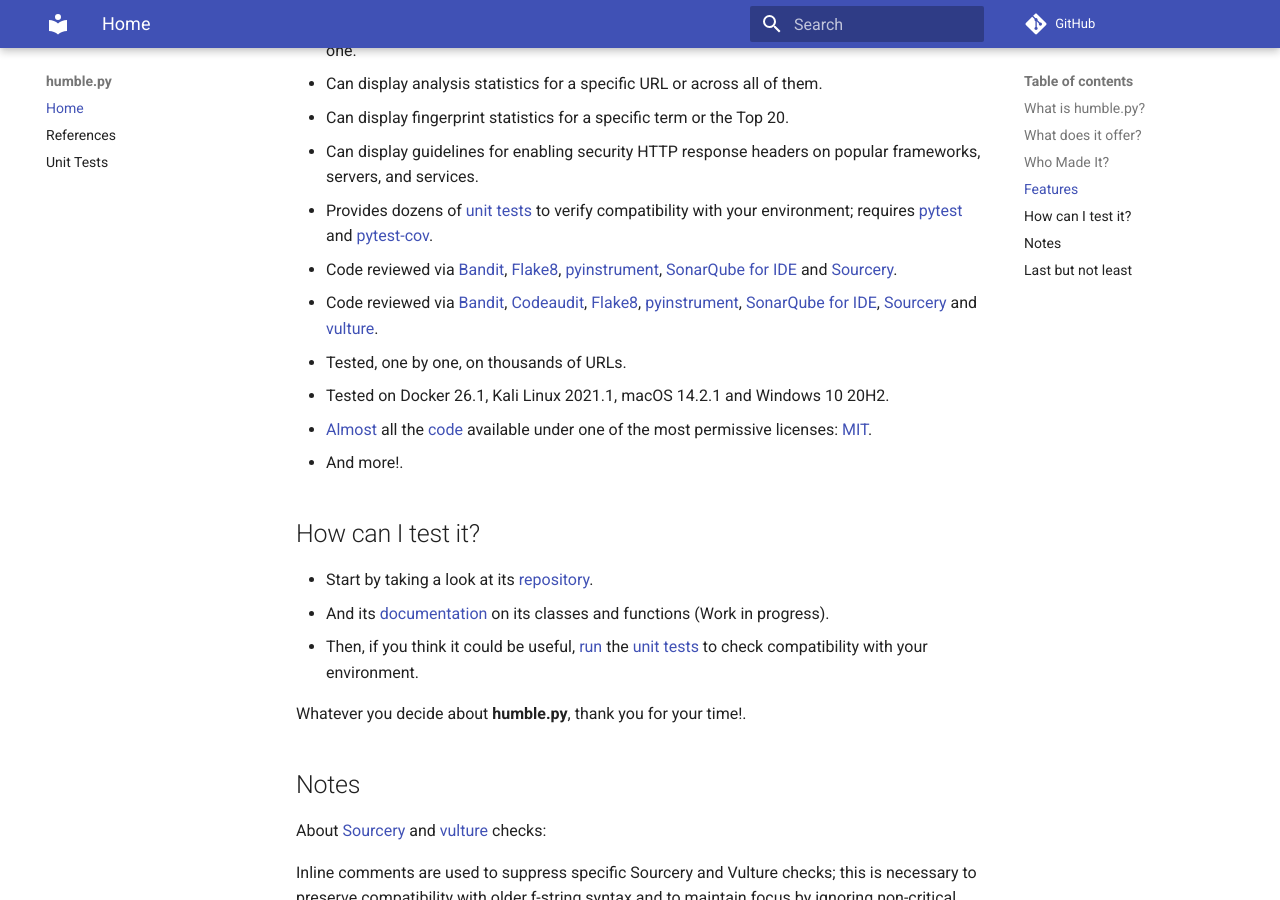
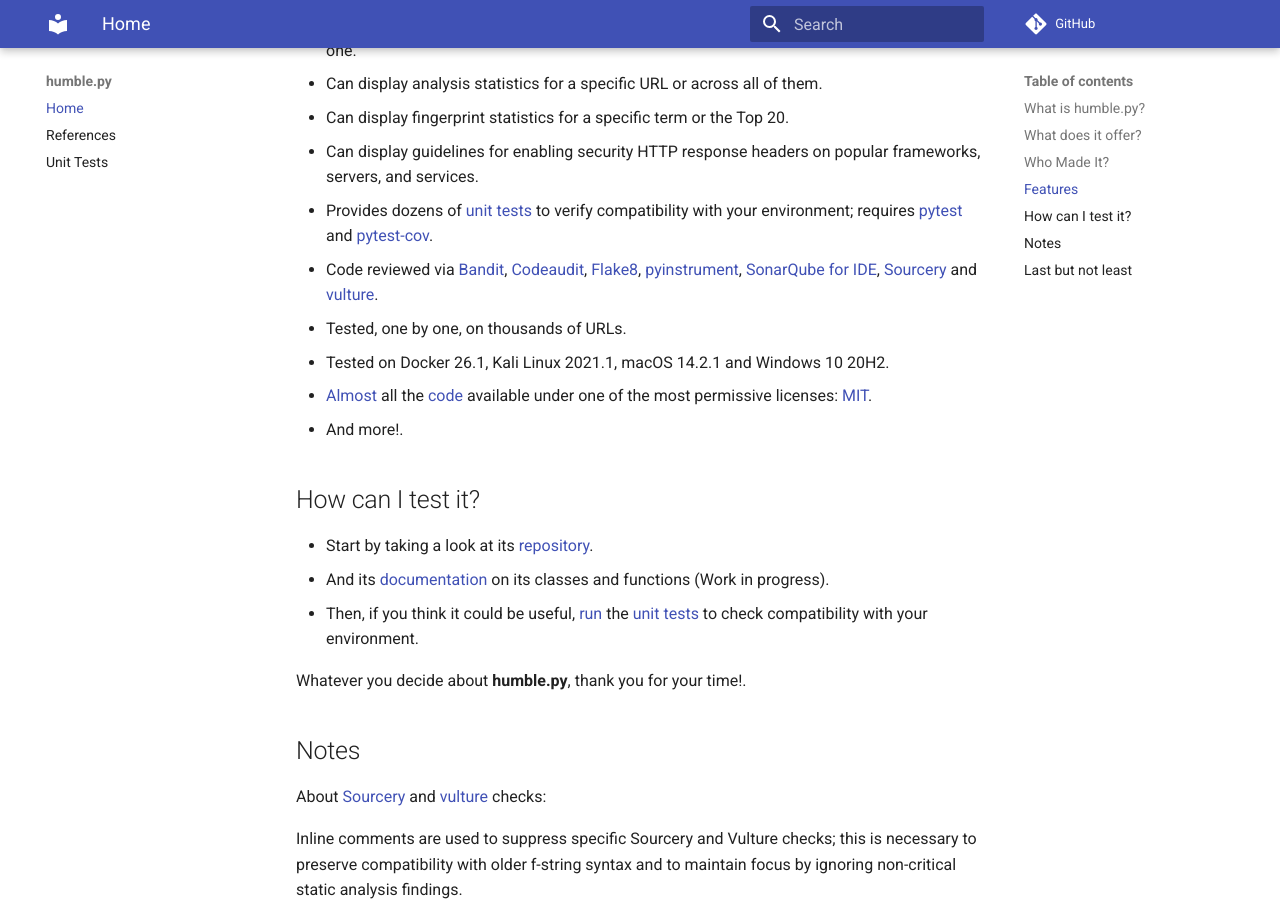
Before and after one commit to rfc-st/humble, an MkDocs documentation site: the page built from docs/index.md, in a window 1280 px wide and 900 px high, scrolled down 1872 px. Built offline with MkDocs 1.6.1 and Material for MkDocs 9.7.7, drawn with Linux system fonts in a browser that asks for light colours; comment, search, counter and statistics services are not loaded.

Commit message:
Minor: Updated 'Read The Docs' site

```diff
--- a/docs/index.md
+++ b/docs/index.md
@@ -46,7 +46,6 @@ Rafa *'Bluesman'* Faura Cucalón; you can read about me on <a href="https://www.
 - Can display fingerprint statistics for a specific term or the Top 20.
 - Can display guidelines for enabling security HTTP response headers on popular frameworks, servers, and services.
 - Provides dozens of <a href="https://github.com/rfc-st/humble/#unit-tests" target="_blank">unit tests</a> to verify compatibility with your environment; requires <a href="https://pypi.org/project/pytest/"  target="_blank">pytest</a> and <a href="https://pypi.org/project/pytest-cov/" target="_blank">pytest-cov</a>.
-- Code reviewed via <a href="https://pypi.org/project/bandit/" target="_blank">Bandit</a>, <a href="https://marketplace.visualstudio.com/items?itemName=ms-python.flake8" target="_blank">Flake8</a>, <a href="https://github.com/joerick/pyinstrument" target="_blank">pyinstrument</a>, <a href="https://marketplace.visualstudio.com/items?itemName=SonarSource.sonarlint-vscode" target="_blank">SonarQube for IDE</a> and <a href="https://marketplace.visualstudio.com/items?itemName=sourcery.sourcery" target="_blank">Sourcery</a>.
 - Code reviewed via <a href="https://pypi.org/project/bandit/" target="_blank">Bandit</a>, <a href="https://github.com/nocomplexity/codeaudit" target="_blank">Codeaudit</a>, <a href="https://marketplace.visualstudio.com/items?itemName=ms-python.flake8" target="_blank">Flake8</a>, <a href="https://github.com/joerick/pyinstrument" target="_blank">pyinstrument</a>, <a href="https://marketplace.visualstudio.com/items?itemName=SonarSource.sonarlint-vscode" target="_blank">SonarQube for IDE</a>, <a href="https://marketplace.visualstudio.com/items?itemName=sourcery.sourcery" target="_blank">Sourcery</a> and <a href="https://github.com/jendrikseipp/vulture" target="_blank">vulture</a>.<br />
 - Tested, one by one, on thousands of URLs.
 - Tested on Docker 26.1, Kali Linux 2021.1, macOS 14.2.1 and Windows 10 20H2.
```
